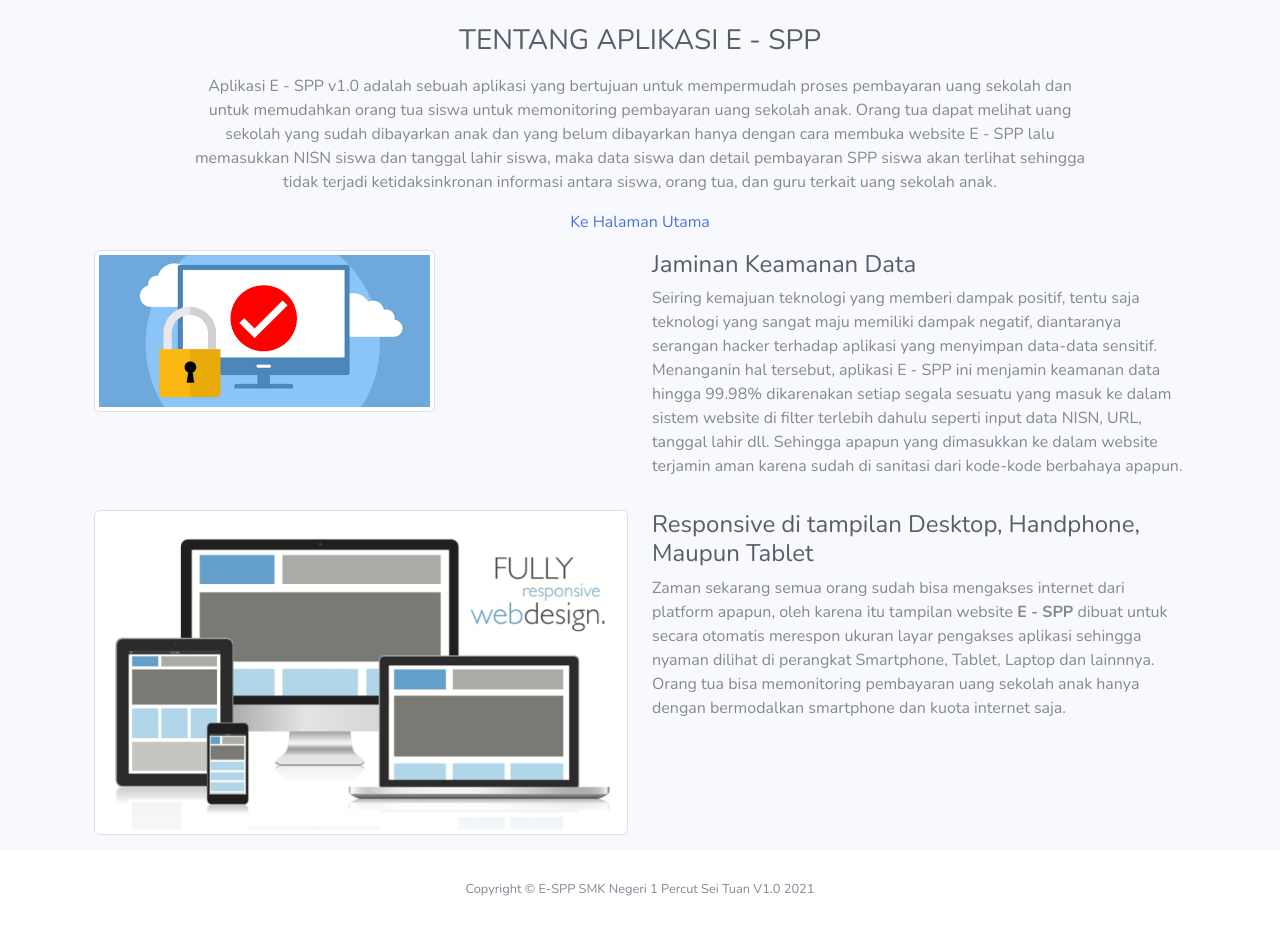
After one commit to zakariasantoso/spp, a CodeIgniter app: page /database/view/about in a window 1280 px wide. The commit adds this page. Run offline with CodeIgniter, Linux system fonts and the light colour scheme; data comes from the database, SQL or seed files in the repository.

Commit message:
released

```diff
--- a/application/config/config.php
+++ b/application/config/config.php
@@ -23,7 +23,7 @@ defined('BASEPATH') OR exit('No direct script access allowed');
 | a PHP script and you can easily do that on your own.
 |
 */
-$config['base_url'] = 'http://localhost/spp/';
+$config['base_url'] = 'http://localhost:99/';
 
 /*
 |--------------------------------------------------------------------------
--- a/application/controllers/View.php
+++ b/application/controllers/View.php
@@ -48,4 +48,12 @@ class View extends CI_Controller
         $this->load->view('pages/index', $data);
         $this->load->view('templates/footer');
     }
+    public function about()
+    {
+        $data['sekolah'] = $this->spp_model->getAll($this->_sekolah)[0];
+        $data['title'] = 'Tentang Aplikasi E - SPP';
+        $this->load->view('templates/header', $data);
+        $this->load->view('pages/about', $data);
+        $this->load->view('templates/footer');
+    }
 }
--- /dev/null
+++ b/application/views/pages/about.php
@@ -0,0 +1,49 @@
+<div id="content-wrapper" class="d-flex flex-column">
+    <div class="d-flex justify-content-end my-1 mx-1">
+
+    </div>
+    <!-- Main Content -->
+    <div id="content">
+
+
+        <!-- Begin Page Content -->
+        <div class="container my-3">
+            <div class="row">
+                <div class="col">
+                    <h3 class="text-center text-dark">TENTANG APLIKASI E - SPP</h3>
+                </div>
+            </div>
+            <div class="row d-flex justify-content-center my-2">
+                <div class="col-10 d-flex justify-content-center flex-column">
+                    <p class="text-center">Aplikasi E - SPP v1.0 adalah sebuah aplikasi yang bertujuan untuk mempermudah proses pembayaran uang sekolah dan untuk memudahkan orang tua siswa untuk memonitoring pembayaran uang sekolah anak. Orang tua dapat melihat uang sekolah yang sudah dibayarkan anak dan yang belum dibayarkan hanya dengan cara membuka website E - SPP lalu memasukkan NISN siswa dan tanggal lahir siswa, maka data siswa dan detail pembayaran SPP siswa akan terlihat sehingga tidak terjadi ketidaksinkronan informasi antara siswa, orang tua, dan guru terkait uang sekolah anak.</p>
+                    <a href="<?=  base_url('/') ?>" class="text-center">Ke Halaman Utama</a>
+                </div>
+            </div>
+            <div class="row my-3">
+                <div class="col-sm-6 col-md-6">
+                    <img src="<?php echo base_url('assets/img/security.png') ?>" class="img-responsive img-thumbnail" alt="Codeigniter Bootstrap E- SPP">
+
+                </div>
+                <div class="col-sm-6 col-md-6">
+                    <h4 class="text-dark">Jaminan Keamanan Data</h4>
+                    <p>
+                        Seiring kemajuan teknologi yang memberi dampak positif, tentu saja teknologi yang sangat maju memiliki dampak negatif, diantaranya serangan hacker terhadap aplikasi yang menyimpan data-data sensitif. Menanganin hal tersebut, aplikasi E - SPP ini menjamin keamanan data hingga 99.98% dikarenakan setiap segala sesuatu yang masuk ke dalam sistem website di filter terlebih dahulu seperti input data NISN, URL, tanggal lahir dll. Sehingga apapun yang dimasukkan ke dalam website terjamin aman karena sudah di sanitasi dari kode-kode berbahaya apapun.
+                    </p>
+                </div>
+            </div>
+            <div class="row my-3">
+                <div class="col-sm-6 col-md-6">
+                    <img src="<?php echo base_url('assets/img/responsive.jpg') ?>" class="img-responsive img-thumbnail" alt="Codeigniter Bootstrap E- SPP">
+
+                </div>
+                <div class="col-sm-6 col-md-6">
+                    <h4 class="text-dark">Responsive di tampilan Desktop, Handphone, Maupun Tablet</h4>
+                    <p>
+                        Zaman sekarang semua orang sudah bisa mengakses internet dari platform apapun, oleh karena itu tampilan website <strong>E - SPP</strong> dibuat untuk secara otomatis merespon ukuran layar pengakses aplikasi sehingga nyaman dilihat di perangkat Smartphone, Tablet, Laptop dan lainnnya. Orang tua bisa memonitoring pembayaran uang sekolah anak hanya dengan bermodalkan smartphone dan kuota internet saja.
+                    </p>
+                </div>
+
+            </div>
+        </div>
+
+        <!-- End of Main Content -->
--- a/application/views/templates/footer.php
+++ b/application/views/templates/footer.php
@@ -2,7 +2,7 @@
  <footer class="sticky-footer bg-white">
    <div class="container my-auto">
      <div class="copyright text-center my-auto">
-       <span>Copyright &copy; <?= $sekolah['nama']; ?> V1.1 <?= date('Y') ?></span>
+       <span>Copyright &copy; <?= $sekolah['nama']; ?> V1.0 <?= date('Y') ?></span>
      </div>
    </div>
  </footer>
```
Also changed, not shown: application/views/pages/index.php (+4 -3 lines), assets/img/codeigniter-bootstrap.jpg (added), assets/img/profile/zakaria-santoso.jpg (added), assets/img/responsive.jpg (added), assets/img/security.png (added).
